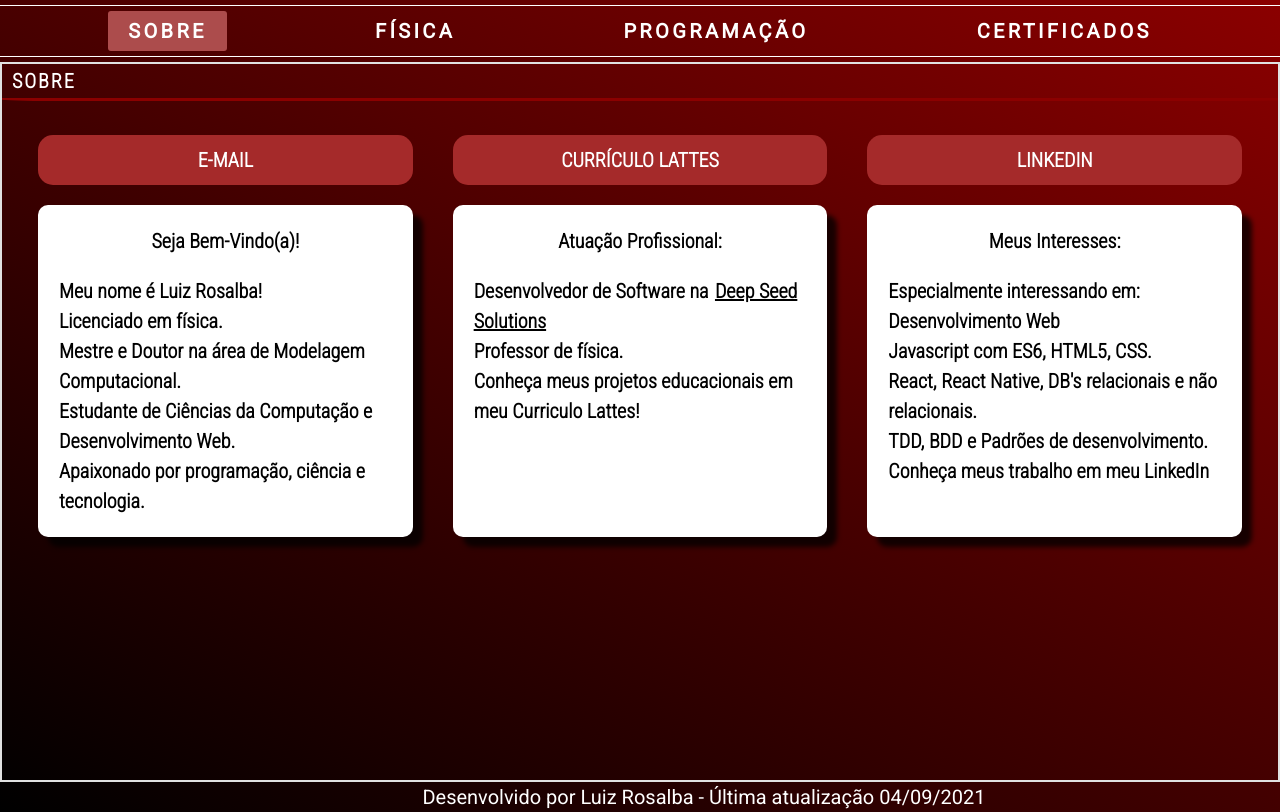
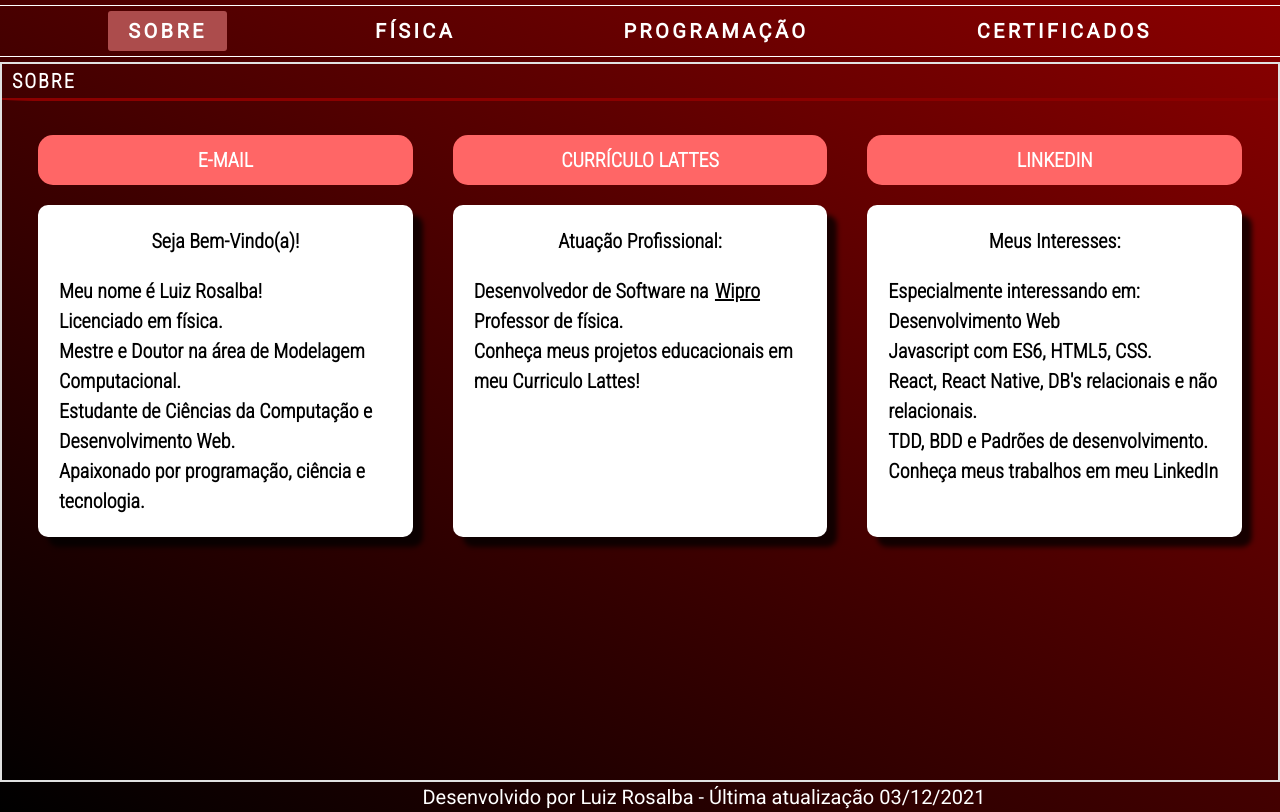
Before and after one commit to luizrosalba/react_hp, a React (Create React App) app: page / in a window 1280 px wide. Built offline with nearby package versions, Linux system fonts and the light colour scheme.

Commit message:
refactor: Changing company , footer and removing warnings
Changing company , footer and removing warnings

```diff
--- a/src/common/template/footer.js
+++ b/src/common/template/footer.js
@@ -4,7 +4,7 @@ export default class Footer extends Component {
   constructor(props) {
     super(props);
     this.state = {
-      date: "04/09/2021"
+      date: "03/12/2021"
     };
   }
 
--- a/src/components/header/index.js
+++ b/src/components/header/index.js
@@ -1,5 +1,4 @@
-import React, { useState, useEffect } from "react";
-import * as S from "./styled";
+import React, { useEffect } from "react";
 import useGithub from "../../hooks/github-hooks";
 
 const Header = () => {
--- a/src/pages/Certificados/index.js
+++ b/src/pages/Certificados/index.js
@@ -67,8 +67,6 @@ const Certificados = () => {
         </div>
 
         <div  className="links">
-          <a href="https://codepen.io/luizrosalba/full/jOrbzpe" target="_blank" rel="noopener noreferrer" >   <center>   Conheça meus Portfólio no CodePen </center></a>
-          <br></br>
         </div>
         <div className="title_page"> <center>Meus Certificados</center>  </div>
         <br></br>
--- a/src/pages/Sobre/index.js
+++ b/src/pages/Sobre/index.js
@@ -62,7 +62,7 @@ const ColunasBrancas = () => {
           <center><h1>Atuação Profissional:</h1> </center>
           <div style={{ marginTop: "20px" }}></div>
           <p>
-            Desenvolvedor de Software na <u><a href="https://deepseedsolutions.com/">Deep Seed Solutions</a></u>
+            Desenvolvedor de Software na <u><a href="https://www.wipro.com/pt-BR/overview/">Wipro</a></u>
           </p>
           <p>
             Professor de física.
@@ -90,7 +90,7 @@ const ColunasBrancas = () => {
             TDD, BDD e Padrões de desenvolvimento.
           </p>
           <p>
-            Conheça meus trabalho em meu LinkedIn
+            Conheça meus trabalhos em meu LinkedIn
           </p>
         </S.CardWrapperSobre>
       </S.WrapperColunasSobre>
--- a/src/pages/Sobre/styled.js
+++ b/src/pages/Sobre/styled.js
@@ -1,4 +1,4 @@
-import styled, { css } from 'styled-components'
+import styled from 'styled-components'
 
 export const textoSecao = styled.div`
     letter-spacing: 3px;
@@ -31,7 +31,7 @@ export const ButtonSobre = styled.button`
   display:flex;
   justify-content: center;
   text-decoration: none;
-  background: brown;
+  background: rgb(255, 102, 102);
   border-radius: 15px;
   border: 3px none #ac4c4c;
   color: white;
@@ -51,7 +51,6 @@ export const ButtonSobre = styled.button`
     background-size: 200% 100%;
     background-position: 100%;
     border: 2px solid white;
-    color: chocolate;
   }
 
 
```
